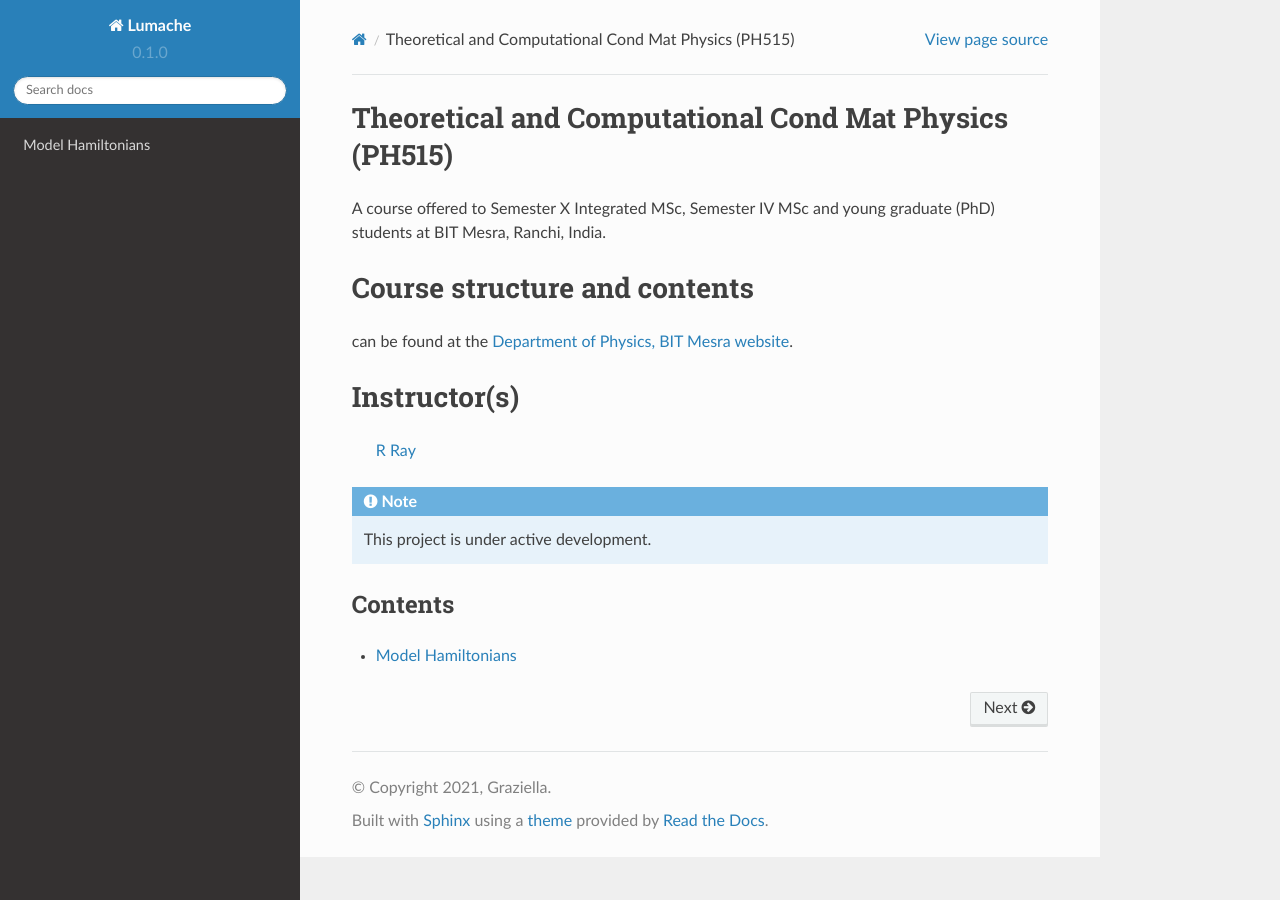
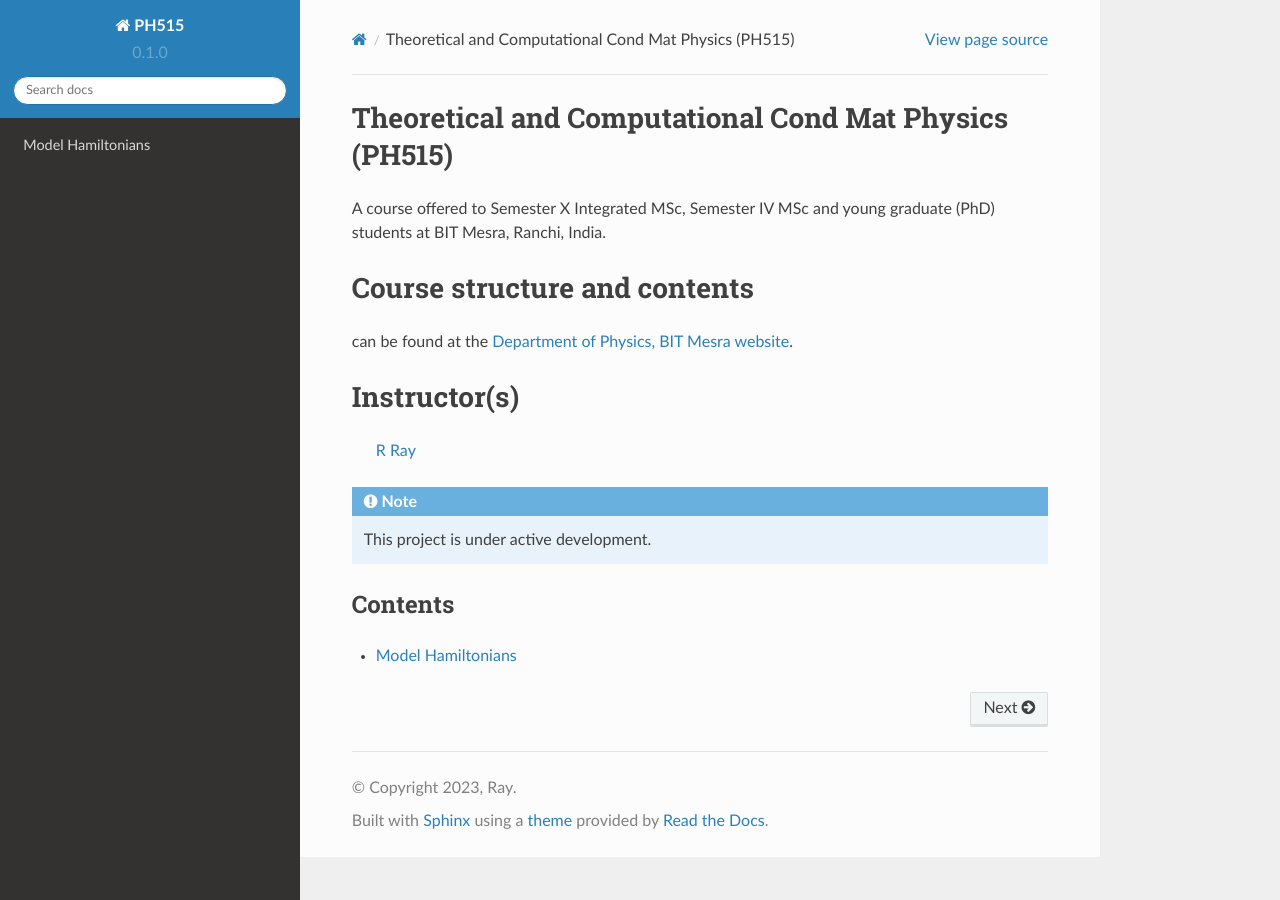
Before and after one commit to rajyavardhanray/PH515-TCCMP, a Sphinx documentation site: the page built from docs/source/index.rst, in a window 1280 px wide. Built offline with Sphinx 7.4.7 and the Read the Docs theme 2.0.0, drawn with Linux system fonts in a browser that asks for light colours; pages that are not in the unit, such as notebooks, are missing from menus.

Commit message:
Update conf.py

```diff
--- a/docs/source/conf.py
+++ b/docs/source/conf.py
@@ -2,9 +2,9 @@
 
 # -- Project information
 
-project = 'Lumache'
-copyright = '2021, Graziella'
-author = 'Graziella'
+project = 'PH515'
+copyright = '2023, Ray'
+author = 'Ray'
 
 release = '0.1'
 version = '0.1.0'
```
